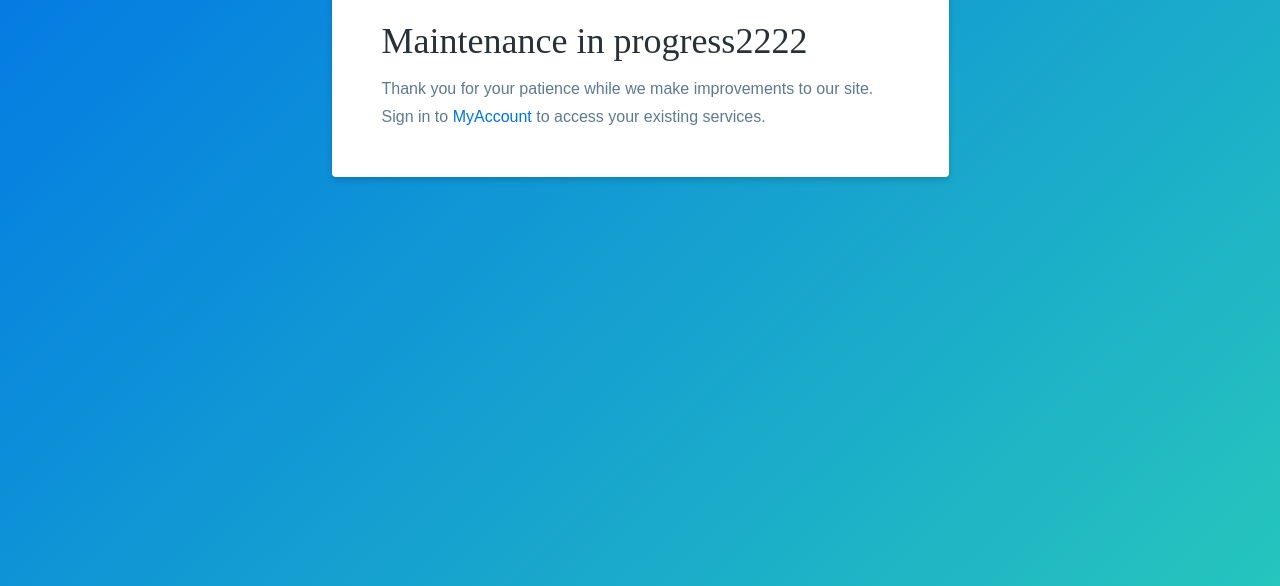
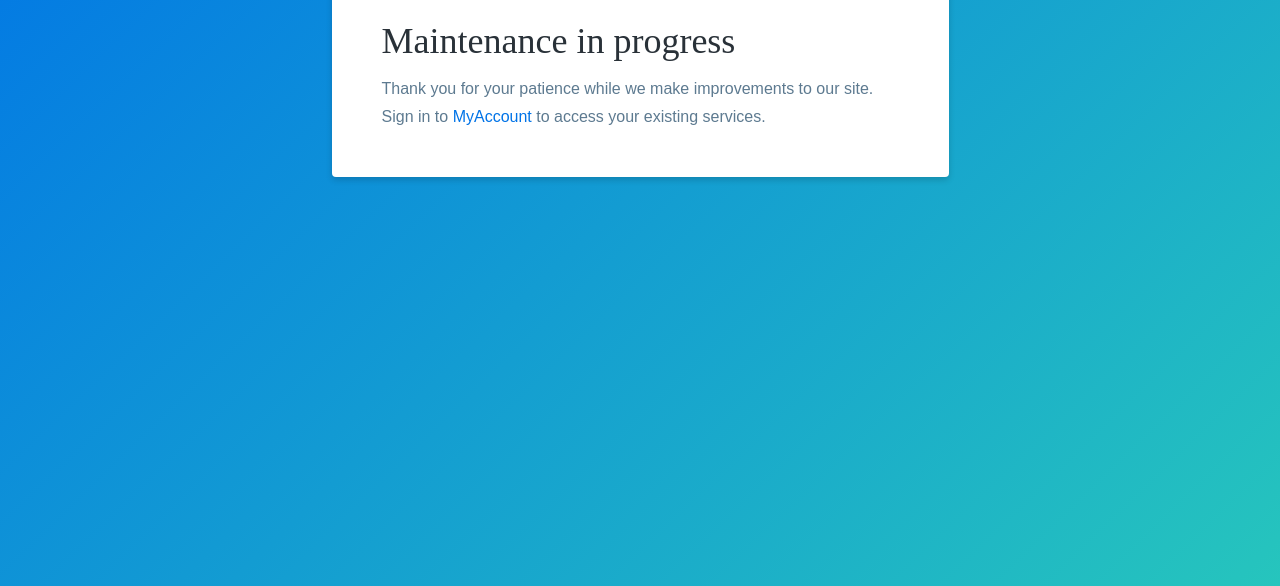
Before and after one commit to twjulia/Saas_maintenance, a plain HTML site: page index.html in a window 1280 px wide. Shown: the part 214-800 px from the top of the page. Drawn offline with Linux system fonts and the light colour scheme.

Commit message:
adding twos

```diff
--- a/index.html
+++ b/index.html
@@ -18,7 +18,7 @@
       <div class="container">
           <div><img width="90" src="img/logo_mf_blue.png">
           </div>
-          <h3 >Maintenance in progress2222</h3>
+          <h3 >Maintenance in progress</h3>
 
           <p>Thank you for your patience while we make improvements to our site. <br>Sign in to <a href="https://login.saas.hpe.com/msg/actions/showLogin">MyAccount</a> to access your existing services.</p>
           <p></p>
```
